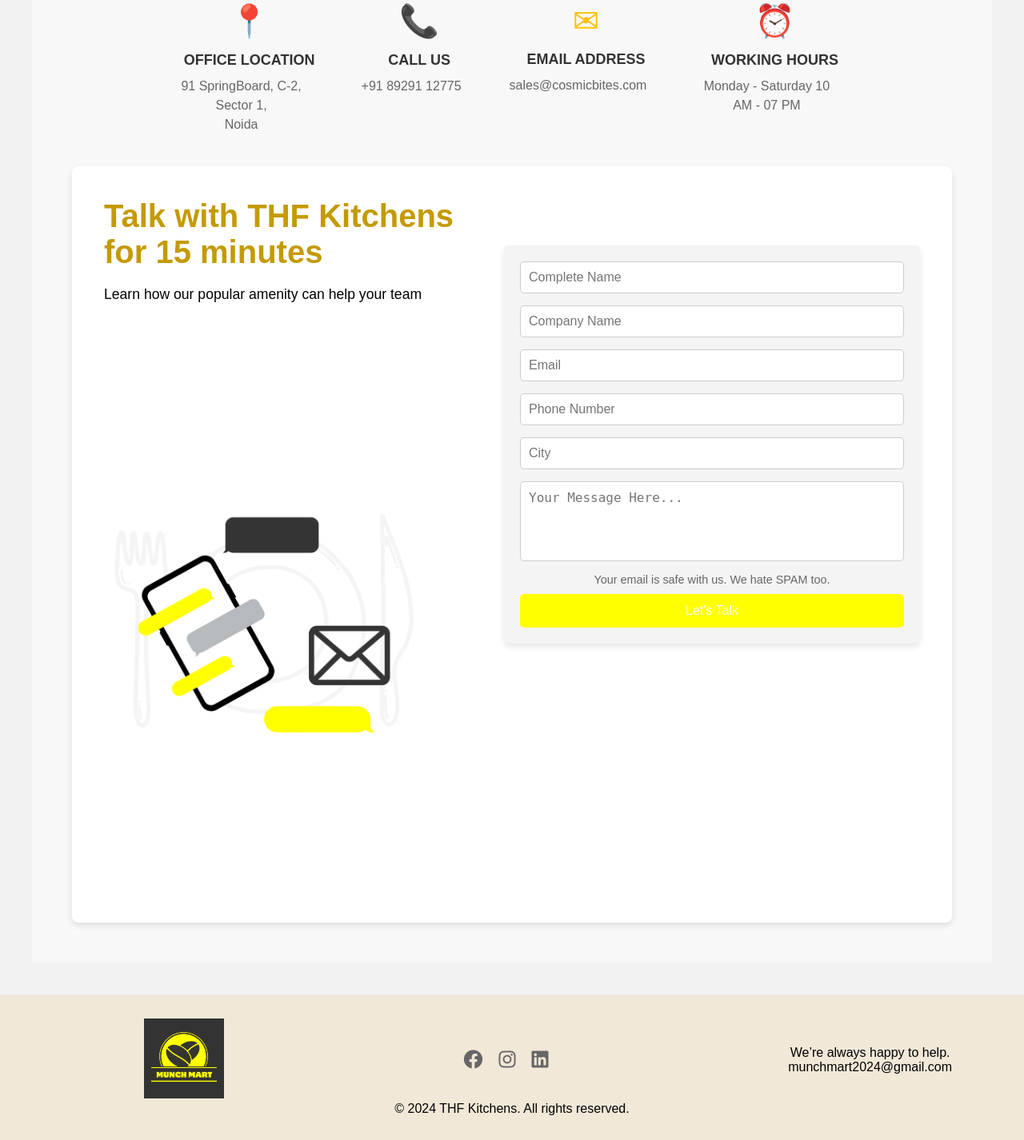
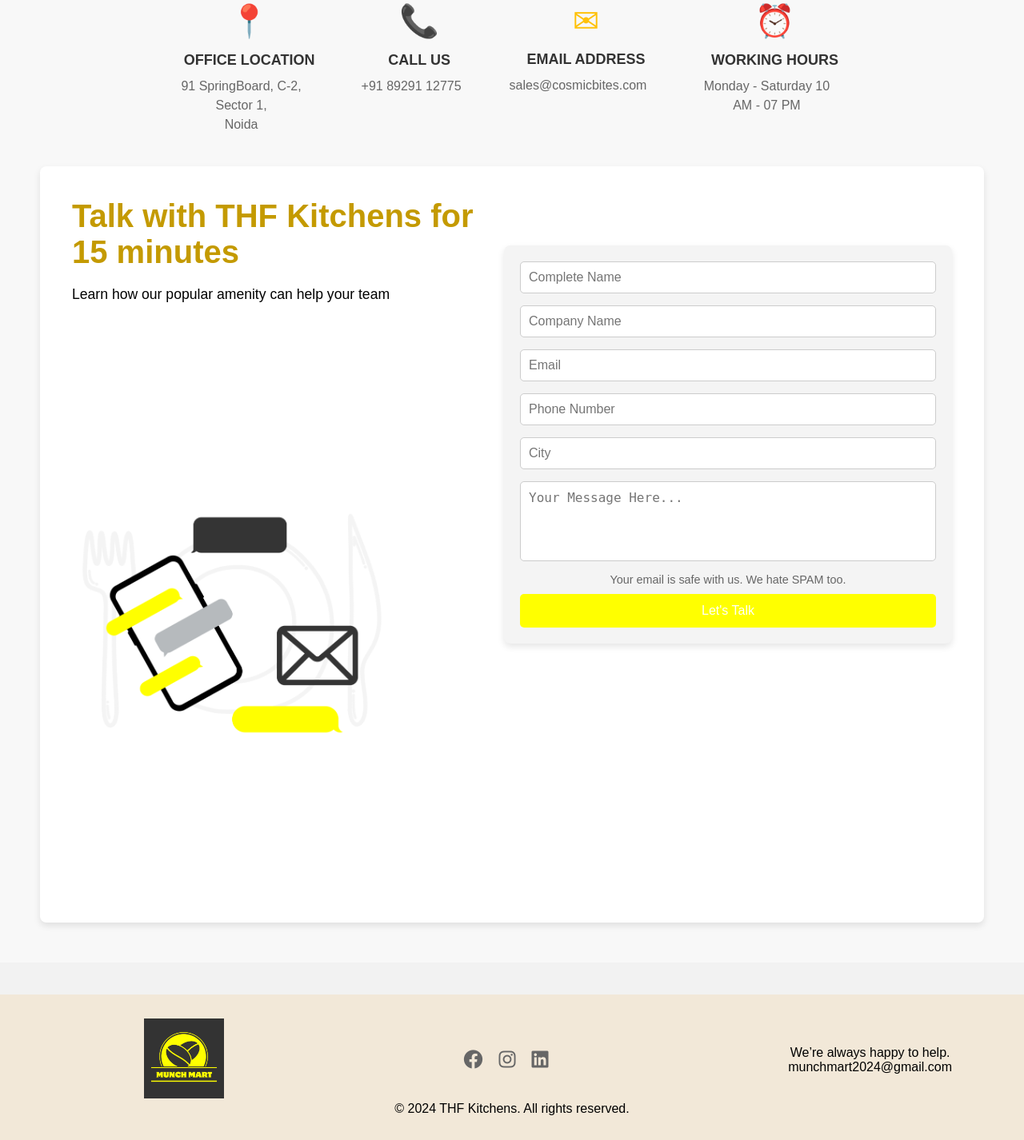
Before and after one commit to Shubham53Mishra/tuck-shops, a PHP site: page /ContactUs.php in a window 1280 px wide. Shown: the part 286-1712 px from the top of the page at 80% size. Run offline with PHP 8.4, Linux system fonts and the light colour scheme.

Commit message:
width add

```diff
--- a/ContactUs.php
+++ b/ContactUs.php
@@ -77,7 +77,7 @@
             align-items: center;
             padding: 50px;
             background-color: #f8f8f8;
-            max-width: 1200px;
+            max-width: 1400px;
             margin: 0 auto;
         }
 
```
